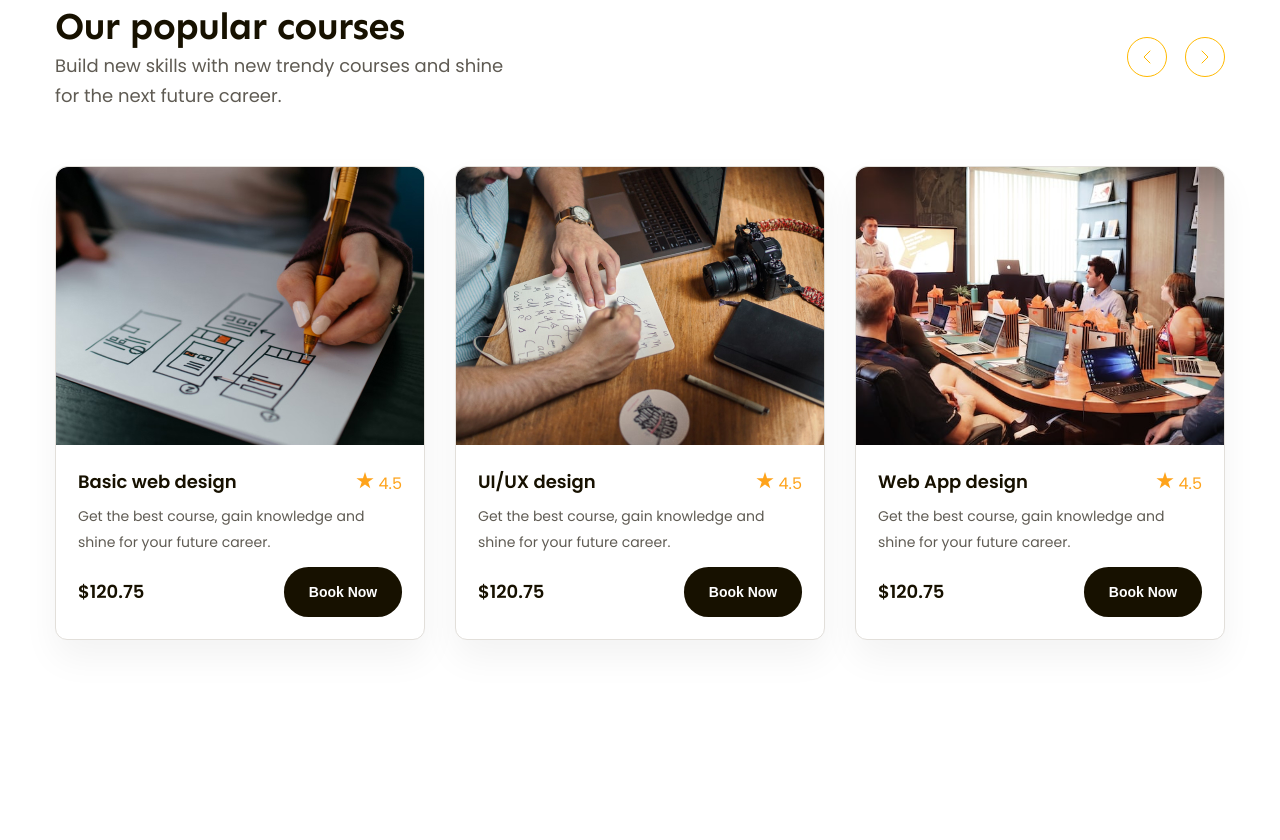
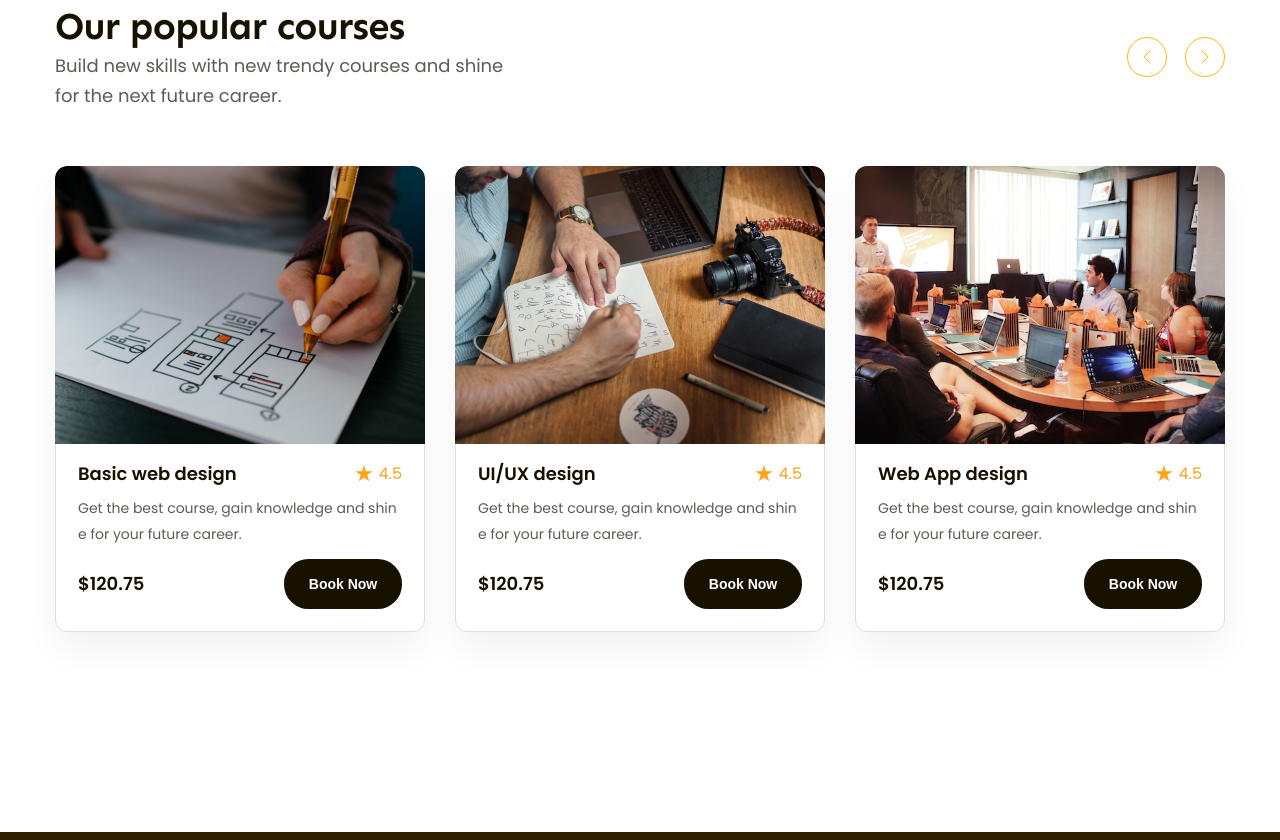
Before and after one commit to Grizz0o0/f8-htmlcss-02, a plain HTML site: page index.html in a window 1280 px wide. Shown: the part 1100-1940 px from the top of the page. Drawn offline with Linux system fonts and the light colour scheme.

Commit message:
fix .blockquote

```diff
--- a/assets/css/styles.css
+++ b/assets/css/styles.css
@@ -43,6 +43,21 @@ a {
 
 .btn:hover {
     opacity: 0.9;
+}
+
+.line-clamp {
+    display: -webkit-box;
+    -webkit-line-clamp: var(--line-clamp, 1);
+    -webkit-box-orient: vertical;
+    overflow: hidden;
+}
+
+.line-clamp.line-2 {
+    --line-clamp: 2;
+}
+
+.break-all {
+    word-break: break-all;
 }
 
 /* Header */
@@ -297,6 +312,7 @@ a {
     border-radius: 50%;
     background-color: #fff;
     color: #ffb900;
+    cursor: pointer;
 }
 
 .popular-top .control-btn:hover {
@@ -324,14 +340,15 @@ a {
 
 .course-item .thumb {
     display: block;
-    width: 368px;
+    width: calc(100% + 2px);
     height: 278px;
     object-fit: cover;
     border-radius: 12px 12px 0px 0px;
+    margin: -1px;
 }
 
 .course-item .info {
-    padding: 22px;
+    padding: 16px 22px 22px;
 }
 
 .course-item .info .head {
@@ -341,13 +358,20 @@ a {
 }
 
 .course-item .title a {
+    padding-right: 6px;
     font-weight: 600;
     font-size: 1.8rem;
     line-height: 1.67;
     color: #171100;
 }
 
+.course-item .rating {
+    display: flex;
+    align-items: center;
+}
+
 .course-item .value {
+    margin-left: 6px;
     font-size: 1.6rem;
     color: #fea31b;
 }
@@ -457,6 +481,7 @@ a {
 }
 
 .feedback-item .content blockquote {
+    margin-left: 30px;
     font-style: italic;
     font-weight: 400;
     font-size: 2.6rem;
```
